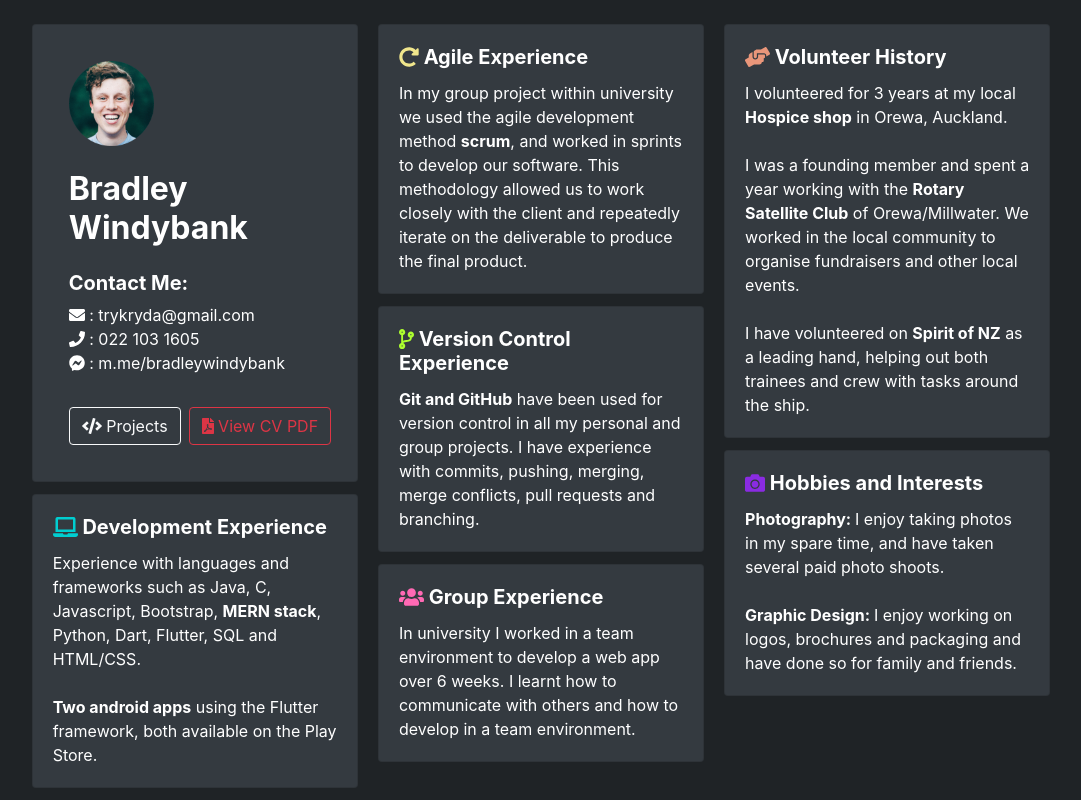
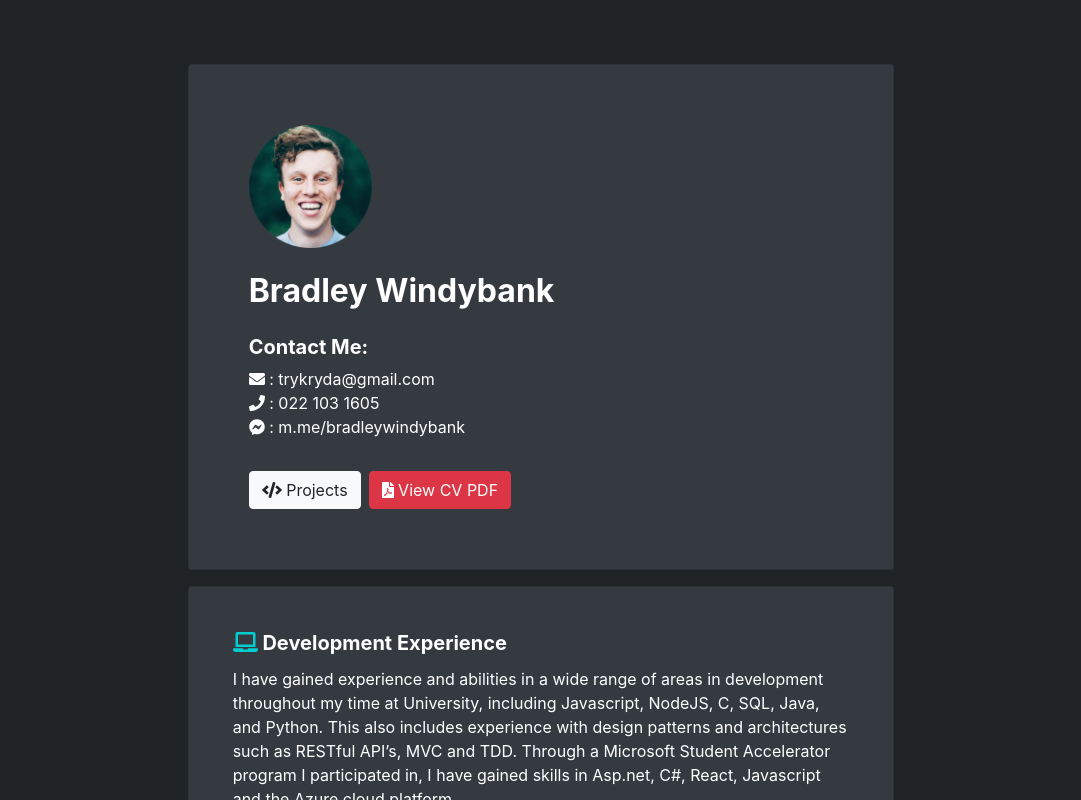
Before and after one commit to bradwindy/personal-site, a React (Create React App) app: page / in a window 1280 px wide. Shown: the top 800 px of the page, without its empty margins (99-1180 px from the left). Built offline with nearby package versions, Linux system fonts and the light colour scheme.

Commit message:
Site layout and text updates.

```diff
--- a/src/components/Home.jsx
+++ b/src/components/Home.jsx
@@ -1,11 +1,10 @@
-import React, {Component} from 'react';
-import {FontAwesomeIcon} from '@fortawesome/react-fontawesome';
+import React, { Component } from "react";
+import { FontAwesomeIcon } from "@fortawesome/react-fontawesome";
 
-import me from './images/me.png';
+import me from "./images/me.png";
 
 const linkStyle = {
-    color: "white",
-
+  color: "white"
 };
 
 class Home extends Component {
@@ -13,125 +12,165 @@ class Home extends Component {
     return (
       <div className="container-fluid no-gutters p-0 m-0">
         <div className="row no-gutters">
-                    <div className="col">
-
-                    </div>
-                    <div className="col-xl-10 p-4">
-                        <div className="card-columns">
-                            <div className="card text-white bg-dark">
+          <div className="col" />
+          <div className="col-lg-7 p-1 pt-5">
+            <div className="card text-white bg-dark m-3 p-4">
               <div className="card-body">
-                                    <img className="ml-3 mt-3" width="30%" src={me} alt="Head shot of me"/>
-                                    <h2 className="font-weight-bold mt-4 ml-3">Bradley Windybank</h2>
+                <img
+                  className="ml-3 mt-3"
+                  width="20%"
+                  src={me}
+                  alt="Head shot of me"
+                />
+                <h2 className="font-weight-bold mt-4 ml-3">
+                  Bradley Windybank
+                </h2>
                 <h5 className="font-weight-bold pt-3 ml-3">Contact Me:</h5>
                 <ul className="list-unstyled ml-3">
-                                        <li><FontAwesomeIcon icon="envelope"/> : <a href="mailto:trykryda@gmail.com"
-                                                                                    style={linkStyle}>trykryda@gmail.com</a>
+                  <li>
+                    <FontAwesomeIcon icon="envelope" /> :{" "}
+                    <a href="mailto:trykryda@gmail.com" style={linkStyle}>
+                      trykryda@gmail.com
+                    </a>
                   </li>
-                                        <li><FontAwesomeIcon icon="phone"/> : <a href="tel:0221031605"
-                                                                                 style={linkStyle}>022 103 1605</a></li>
-                                        <li><FontAwesomeIcon icon={['fab', 'facebook-messenger']}/> : <a
-                                            href="http://m.me/bradleywindybank"
-                                            style={linkStyle}>m.me/bradleywindybank</a></li>
+                  <li>
+                    <FontAwesomeIcon icon="phone" /> :{" "}
+                    <a href="tel:0221031605" style={linkStyle}>
+                      022 103 1605
+                    </a>
+                  </li>
+                  <li>
+                    <FontAwesomeIcon icon={["fab", "facebook-messenger"]} /> :{" "}
+                    <a href="http://m.me/bradleywindybank" style={linkStyle}>
+                      m.me/bradleywindybank
+                    </a>
+                  </li>
                 </ul>
                 <div className=" ml-3 mt-3 pt-3 pb-2">
-                                        <a className="btn btn-outline-light mr-2 mb-2" href="/projects"><FontAwesomeIcon
-                                            icon="code"/> Projects</a>
-                                        <a className="btn btn-outline-danger mb-2"
-                                           href="https://drive.google.com/file/d/1iO-tNwraphgUst-2EYcbxPxEZwyHLMi1/view?usp=sharing"><FontAwesomeIcon
-                                            icon="file-pdf"/> View
-                                            CV PDF</a>
+                  <a className="btn btn-light mr-2 mb-2" href="/projects">
+                    <FontAwesomeIcon icon="code" /> Projects
+                  </a>
+                  <a
+                    className="btn btn-danger mb-2"
+                    href="https://drive.google.com/file/d/1iO-tNwraphgUst-2EYcbxPxEZwyHLMi1/view?usp=sharing"
+                  >
+                    <FontAwesomeIcon icon="file-pdf" /> View CV PDF
+                  </a>
                 </div>
               </div>
             </div>
-                            <div className="card text-white bg-dark">
+            <div className="card text-white bg-dark m-3 p-4">
               <div className="card-body">
-                                    <h5 className="card-title font-weight-bold"><FontAwesomeIcon icon="laptop"
-                                                                                                 color="darkturquoise"/> Development
-                                        Experience</h5>
-
-                                    Experience with languages and frameworks such as Java, C, Javascript, Bootstrap, <b>MERN
-                                    stack</b>, Python, Dart, Flutter, SQL and
-                                    HTML/CSS.<br/><br/>
-                                    <b>Two android apps</b> using the Flutter framework, both available on the Play
-                                    Store.
-
+                <h5 className="card-title font-weight-bold">
+                  <FontAwesomeIcon icon="laptop" color="darkturquoise" />{" "}
+                  Development Experience
+                </h5>
+                I have gained experience and abilities in a wide range of areas
+                in development throughout my time at University, including
+                Javascript, NodeJS, C, SQL, Java, and Python. This also includes
+                experience with design patterns and architectures such as
+                RESTful API’s, MVC and TDD. Through a Microsoft Student
+                Accelerator program I participated in, I have gained skills in
+                Asp.net, C#, React, Javascript and the Azure cloud platform.
+                <br />
+                <br />I have developed multiple web apps using the{" "}
+                <b>MERN stack</b> and I have plenty of full stack devlelopment
+                experience.
+                <br />
+                <br />I have also developed <b>two android apps</b> using the
+                Flutter framework, both available on the Play Store.
               </div>
             </div>
 
-                            <div className="card text-white bg-dark">
+            <div className="card text-white bg-dark m-3 p-4">
               <div className="card-body">
-                                    <h5 className="card-title font-weight-bold"><FontAwesomeIcon icon="redo-alt"
-                                                                                                 color="khaki"/> Agile
-                                        Experience</h5>
+                <h5 className="card-title font-weight-bold">
+                  <FontAwesomeIcon icon="redo-alt" color="khaki" /> Agile
+                  Experience
+                </h5>
                 <p className="card-text">
-                                        In my group project within university we used the agile development
-                                        method <b>scrum</b>, and worked in sprints to develop our software. This
-                                        methodology allowed us to work closely with the client and repeatedly iterate on
-                                        the deliverable to produce the final product.
+                  In two group projects within university we used the agile
+                  development method <b>scrum</b>, and worked in sprints to
+                  develop our software. This methodology allowed us to work
+                  closely with the client and repeatedly iterate on the
+                  deliverable to produce the final product.
                 </p>
               </div>
             </div>
 
-                            <div className="card text-white bg-dark">
+            <div className="card text-white bg-dark m-3 p-4">
               <div className="card-body">
-                                    <h5 className="card-title font-weight-bold"><FontAwesomeIcon icon="code-branch"
-                                                                                                 color="greenyellow"/> Version
-                                        Control Experience</h5>
+                <h5 className="card-title font-weight-bold">
+                  <FontAwesomeIcon icon="code-branch" color="greenyellow" />{" "}
+                  Version Control Experience
+                </h5>
                 <p className="card-text">
-                                        <b>Git and GitHub</b> have been used for version control in all my personal and
-                                        group projects. I have experience with commits, pushing, merging, merge
-                                        conflicts, pull requests and branching.
+                  <b>Git and GitHub</b> have been used for version control in
+                  all my personal and group projects. I have experience with
+                  commits, pushing, merging, merge conflicts, pull requests and
+                  branching.
                 </p>
               </div>
             </div>
-                            <div className="card text-white bg-dark">
+            <div className="card text-white bg-dark m-3 p-4">
               <div className="card-body">
-                                    <h5 className="card-title font-weight-bold"><FontAwesomeIcon icon="users"
-                                                                                                 color="hotpink"/> Group
-                                        Experience</h5>
+                <h5 className="card-title font-weight-bold">
+                  <FontAwesomeIcon icon="users" color="hotpink" /> Group
+                  Experience
+                </h5>
                 <p className="card-text">
-                                        In university I worked in a team environment to develop a web app over 6 weeks.
-                                        I learnt how to communicate with others and how to develop in a team
+                  In my third year of university I worked in two team
+                  environments to develop web apps over 6 weeks. I learnt how to
+                  communicate with others and how to develop in a team
                   environment.
+                  <br />
+                  <br />
+                  One was a full stack room booking system and the other was
+                  developed in coordination with a real life client,
+                  OutreachCRM, in Dunedin to develop image library software.
                 </p>
               </div>
             </div>
-                            <div className="card text-white bg-dark">
+            <div className="card text-white bg-dark m-3 p-4">
               <div className="card-body">
-                                    <h5 className="card-title font-weight-bold"><FontAwesomeIcon icon="hands-helping"
-                                                                                                 color="darksalmon"/> Volunteer
-                                        History</h5>
+                <h5 className="card-title font-weight-bold">
+                  <FontAwesomeIcon icon="hands-helping" color="darksalmon" />{" "}
+                  Volunteer History
+                </h5>
                 <p className="card-text">
-                                        I volunteered for 3 years at my local <b>Hospice shop</b> in Orewa,
-                                        Auckland.<br/><br/>
-                                        I was a founding member and spent a year working with the <b>Rotary Satellite
-                                        Club</b> of Orewa/Millwater. We worked in the local community to organise
-                                        fundraisers and other local events.<br/><br/>
-                                        I have volunteered on <b>Spirit of NZ</b> as a leading hand, helping out both
-                                        trainees and crew with tasks around the ship.
-
+                  I volunteered for 3 years at my local <b>Hospice shop</b> in
+                  Orewa, Auckland.
+                  <br />
+                  <br />I was a founding member and spent a year working with
+                  the <b>Rotary Satellite Club</b> of Orewa/Millwater. We worked
+                  in the local community to organise fundraisers and other local
+                  events.
+                  <br />
+                  <br />I have volunteered on <b>Spirit of NZ</b> as a leading
+                  hand, helping out both trainees and crew with tasks around the
+                  ship.
                 </p>
               </div>
             </div>
-                            <div className="card text-white bg-dark">
+            <div className="card text-white bg-dark m-3 p-4">
               <div className="card-body">
-                                    <h5 className="card-title font-weight-bold"><FontAwesomeIcon icon="camera"
-                                                                                                 color="blueviolet"/> Hobbies
-                                        and Interests</h5>
+                <h5 className="card-title font-weight-bold">
+                  <FontAwesomeIcon icon="camera" color="blueviolet" /> Hobbies
+                  and Interests
+                </h5>
                 <p className="card-text">
-
-                                        <b>Photography: </b>I enjoy taking photos in my spare time, and have taken
-                                        several paid photo shoots.<br/><br/>
-                                        <b>Graphic Design: </b>I enjoy working on logos, brochures and packaging and
-                                        have done so for family and friends.
-
+                  <b>Photography: </b>I enjoy taking photos in my spare time,
+                  and have taken several paid photo shoots.
+                  <br />
+                  <br />
+                  <b>Graphic Design: </b>I enjoy working on logos, brochures and
+                  packaging and have done so for family and friends.
                 </p>
               </div>
             </div>
           </div>
-                    </div>
-                    <div className="col">
-                    </div>
+
+          <div className="col" />
         </div>
       </div>
     );
```
Also changed, not shown: 1 other file (tests, documents, lock files or other folders). Lines whose indentation alone changed are shown as unchanged.
